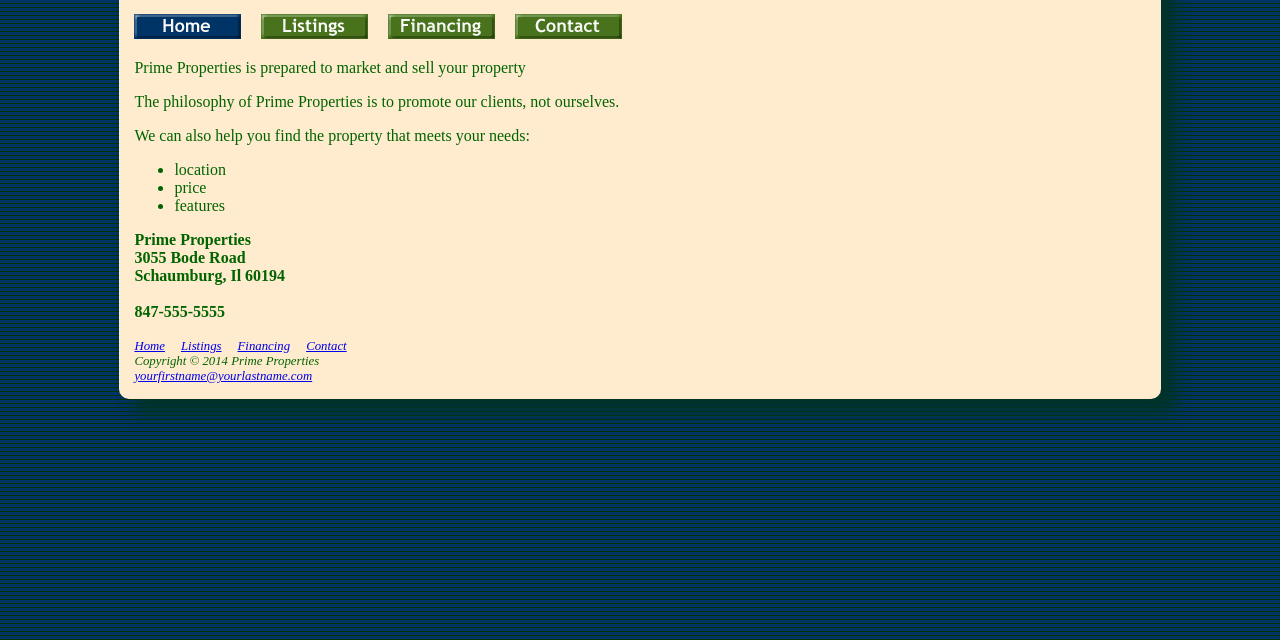
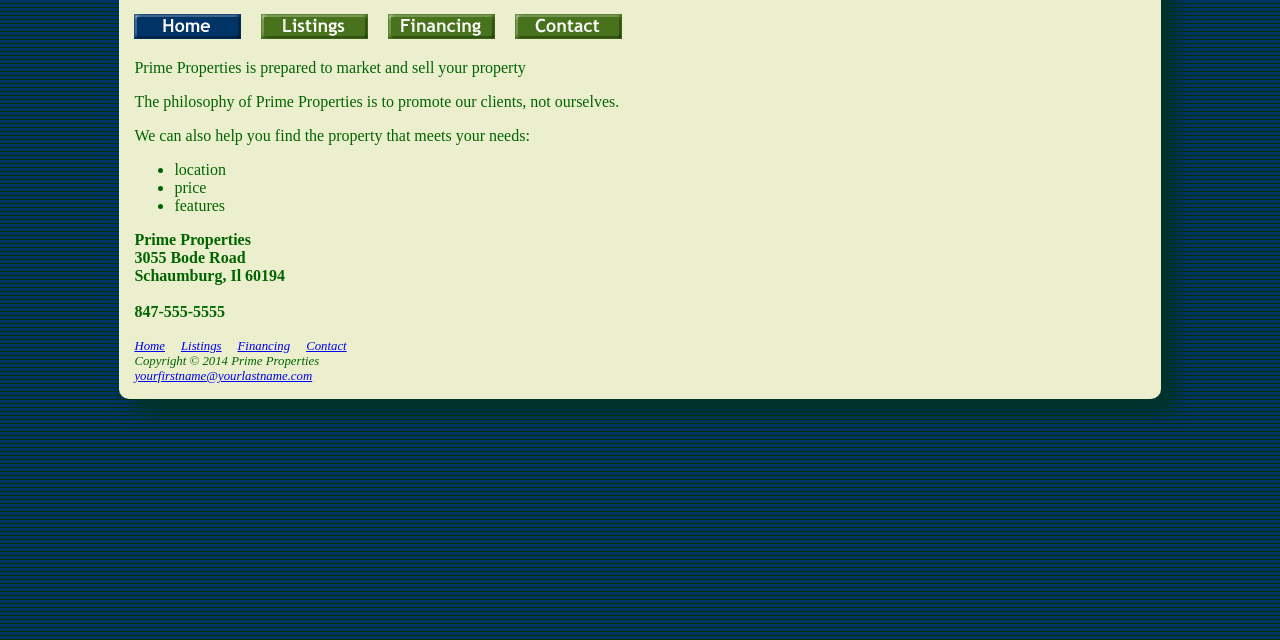
Before and after one commit to StephenWood11/wtProj2, a plain HTML site: page index.html in a window 1280 px wide. Shown: the part 160-800 px from the top of the page. Drawn offline with Linux system fonts and the light colour scheme.

Commit message:
color correct

```diff
--- a/prime.css
+++ b/prime.css
@@ -13,7 +13,7 @@ body{
     margin-right: auto;
     width: 80%;
     box-shadow: 15px 15px 15px #00332b;
-    background-color: blanchedalmond;
+    background-color: #ECEFCD;
     padding: 15px;
     border-radius: 10px;
     color: darkgreen;
```
